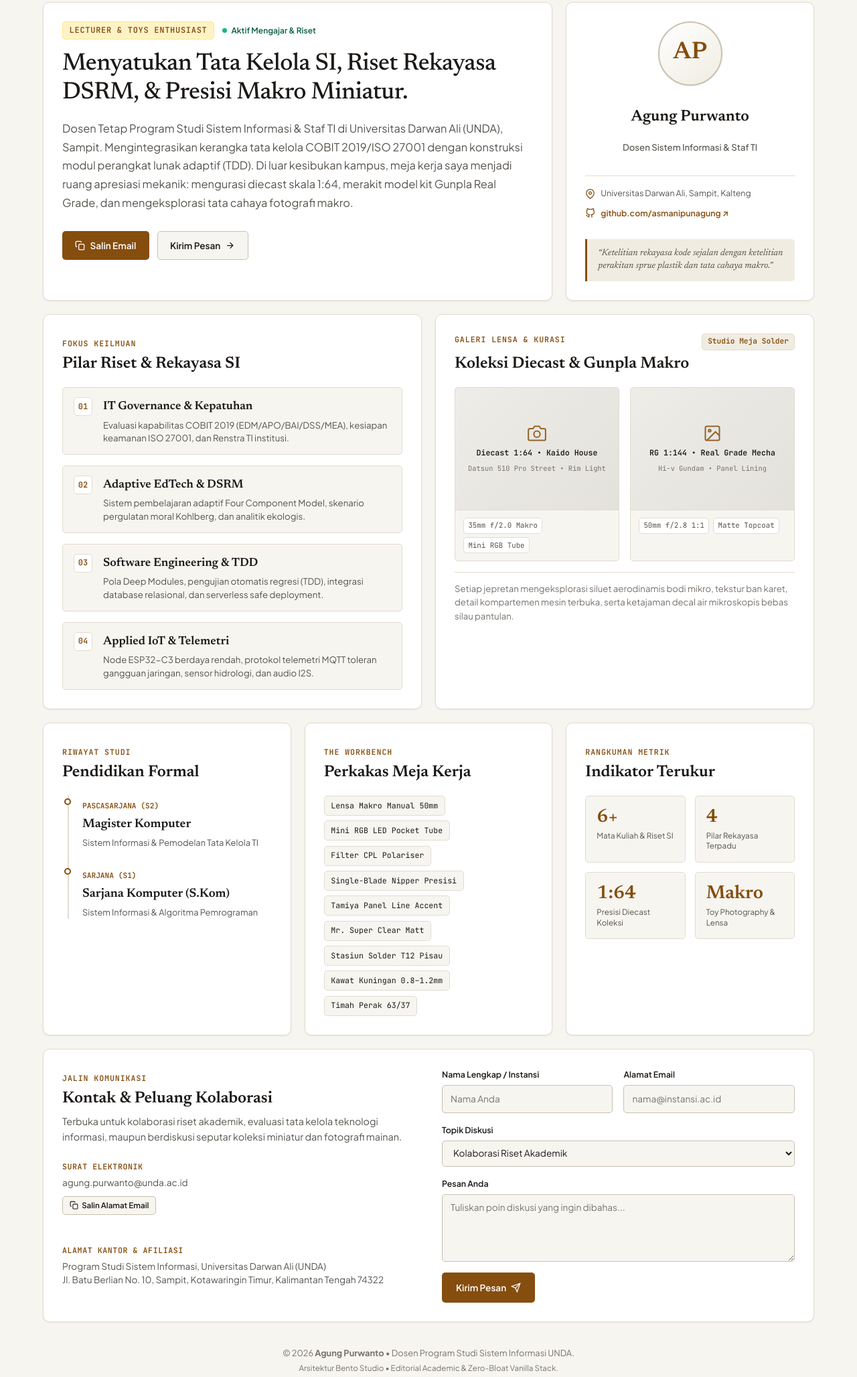
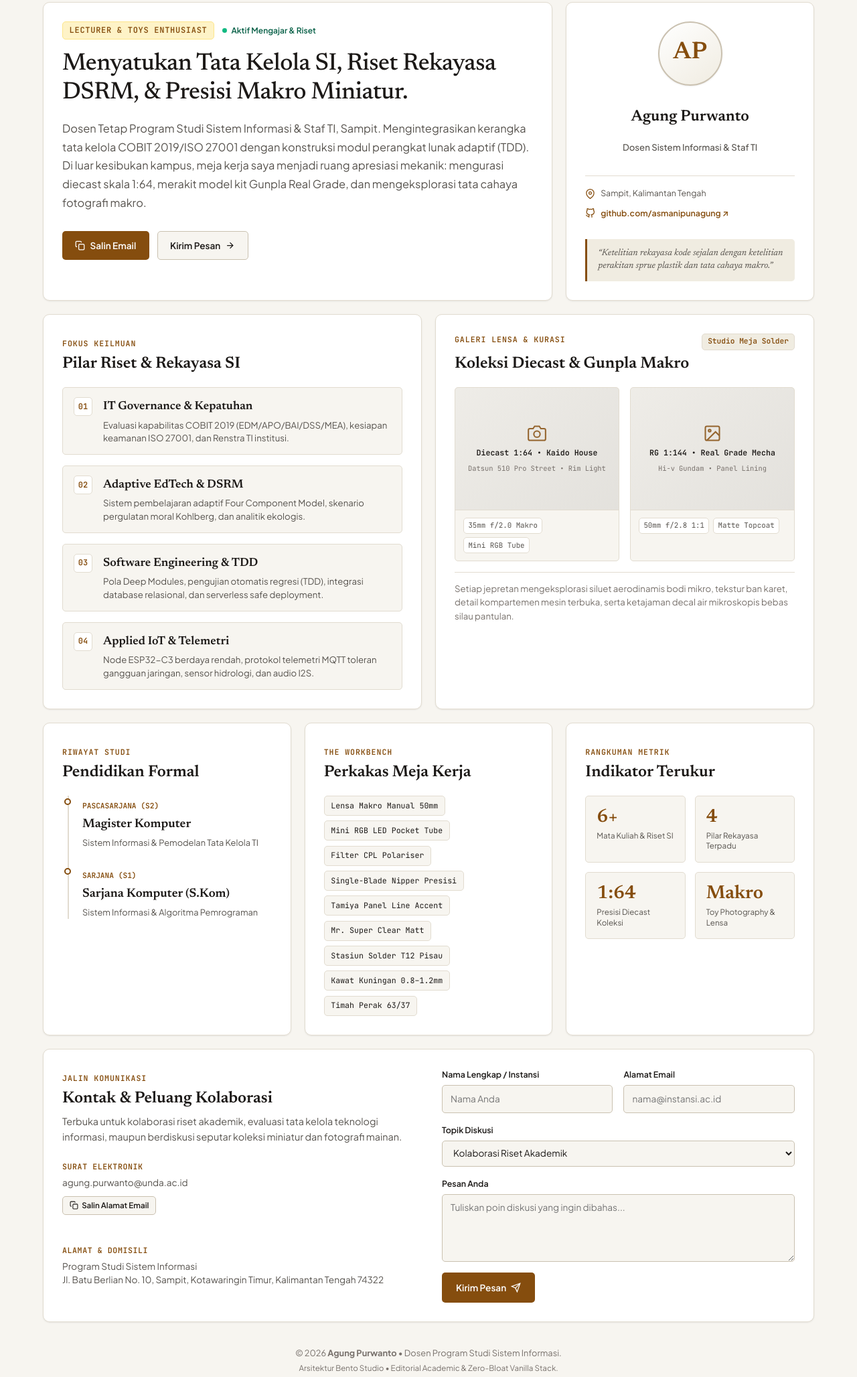
Before and after one commit to asmanipunagung/web-portfolio-agung, a plain HTML site: page index.html in a window 1280 px wide. Shown: the part 93-2149 px from the top of the page at 67% size. Drawn offline with Linux system fonts and the light colour scheme.

Commit message:
chore: remove Universitas Darwan Ali institutional mentions

```diff
--- a/index.html
+++ b/index.html
@@ -3,7 +3,7 @@
 <head>
   <meta charset="UTF-8">
   <meta name="viewport" content="width=device-width, initial-scale=1.0">
-  <meta name="description" content="Bento Studio Portofolio — Agung Purwanto. Dosen Sistem Informasi Universitas Darwan Ali, Perekayasa Perangkat Lunak, &amp; Toys Enthusiast.">
+  <meta name="description" content="Bento Studio Portofolio — Agung Purwanto. Dosen Sistem Informasi, Perekayasa Perangkat Lunak, &amp; Toys Enthusiast.">
   <meta name="author" content="Agung Purwanto">
   <title>Agung Purwanto | Bento Studio &amp; Portfolio</title>
 
@@ -23,7 +23,7 @@
         <span class="brand-monogram">AP</span>
         <div class="brand-text">
           <span class="brand-name">Agung Purwanto</span>
-          <span class="brand-sub">Universitas Darwan Ali &bull; Sampit</span>
+          <span class="brand-sub">Sampit, Kalimantan Tengah</span>
         </div>
       </div>
 
@@ -58,7 +58,7 @@
         Menyatukan Tata Kelola SI, Riset Rekayasa DSRM, &amp; Presisi Makro Miniatur.
       </h1>
       <p class="hero-text">
-        Dosen Tetap Program Studi Sistem Informasi &amp; Staf TI di Universitas Darwan Ali (UNDA), Sampit.
+        Dosen Tetap Program Studi Sistem Informasi &amp; Staf TI, Sampit.
         Mengintegrasikan kerangka tata kelola COBIT 2019/ISO 27001 dengan konstruksi modul perangkat lunak adaptif (TDD).
         Di luar kesibukan kampus, meja kerja saya menjadi ruang apresiasi mekanik: mengurasi diecast skala 1:64,
         merakit model kit Gunpla Real Grade, dan mengeksplorasi tata cahaya fotografi makro.
@@ -88,7 +88,7 @@
       <div class="profile-meta-list">
         <div class="meta-row">
           <svg viewBox="0 0 24 24" fill="none" stroke="currentColor" stroke-width="2" width="15" height="15"><path d="M21 10c0 7-9 13-9 13s-9-6-9-13a9 9 0 0 1 18 0z"/><circle cx="12" cy="10" r="3"/></svg>
-          <span>Universitas Darwan Ali, Sampit, Kalteng</span>
+          <span>Sampit, Kalimantan Tengah</span>
         </div>
         <div class="meta-row">
           <svg viewBox="0 0 24 24" fill="none" stroke="currentColor" stroke-width="2" width="15" height="15"><path d="M9 19c-5 1.5-5-2.5-7-3m14 6v-3.87a3.37 3.37 0 0 0-.94-2.61c3.14-.35 6.44-1.54 6.44-7A5.44 5.44 0 0 0 20 4.77 5.07 5.07 0 0 0 19.91 1S18.73.65 16 2.48a13.38 13.38 0 0 0-7 0C6.27.65 5.09 1 5.09 1A5.07 5.07 0 0 0 5 4.77a5.44 5.44 0 0 0-1.5 3.78c0 5.42 3.3 6.61 6.44 7A3.37 3.37 0 0 0 9 18.13V22"/></svg>
@@ -286,9 +286,9 @@
             </div>
 
             <div class="c-item">
-              <span class="c-label">Alamat Kantor &amp; Afiliasi</span>
+              <span class="c-label">Alamat &amp; Domisili</span>
               <span class="c-val">
-                Program Studi Sistem Informasi, Universitas Darwan Ali (UNDA)<br>
+                Program Studi Sistem Informasi<br>
                 Jl. Batu Berlian No. 10, Sampit, Kotawaringin Timur, Kalimantan Tengah 74322
               </span>
             </div>
@@ -335,7 +335,7 @@
     <!-- BENTO ITEM 9: FOOTER (Span 12) -->
     <footer class="bento-footer span-12">
       <div class="footer-content">
-        <p>&copy; 2026 <strong>Agung Purwanto</strong> &bull; Dosen Program Studi Sistem Informasi UNDA.</p>
+        <p>&copy; 2026 <strong>Agung Purwanto</strong> &bull; Dosen Program Studi Sistem Informasi.</p>
         <p class="footer-note">Arsitektur Bento Studio &bull; Editorial Academic &amp; Zero-Bloat Vanilla Stack.</p>
       </div>
     </footer>
--- a/script.js
+++ b/script.js
@@ -1,7 +1,7 @@
 /**
  * Bento Studio Portfolio — Vanilla JavaScript
  * Zero-dependency, lightweight, performant script
- * Agung Purwanto | Universitas Darwan Ali
+ * Agung Purwanto | Bento Studio & Portfolio
  */
 
 document.addEventListener('DOMContentLoaded', () => {
```
Also changed, not shown: README.md.
